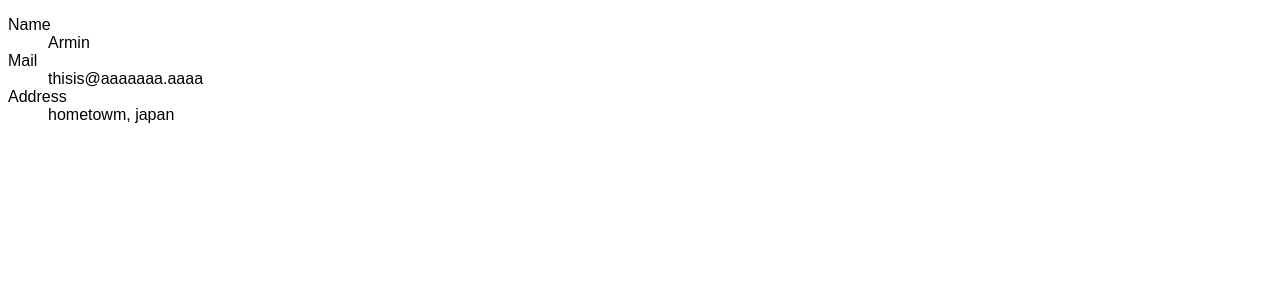
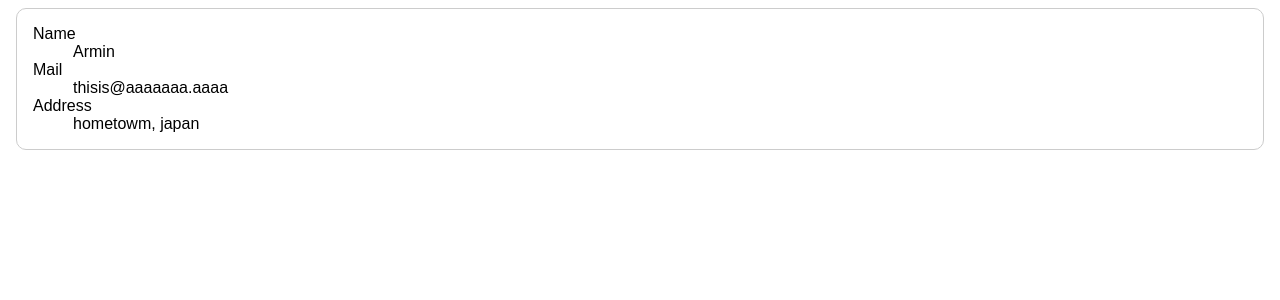
Before and after one commit to hirooutdoor/ts_custom_hooks, a React (Create React App) app: page / in a window 1280 px wide. Shown: the top 300 px of the page. Built offline with nearby package versions, Linux system fonts and the light colour scheme.

Commit message:
create card style

```diff
--- a/src/components/UserCard.tsx
+++ b/src/components/UserCard.tsx
@@ -7,8 +7,16 @@ type Props = {
 
 export const UserCard: VFC<Props> = (props) => {
   const { user } = props;
+
+  const style = {
+    border: "solid 1px #ccc",
+    borderRadius: "10px",
+    padding: "0 16px",
+    margin: "8px"
+  };
+
   return (
-    <div>
+    <div style={style}>
       <dl>
         <dt>Name</dt>
         <dd>{user.name}</dd>
```
